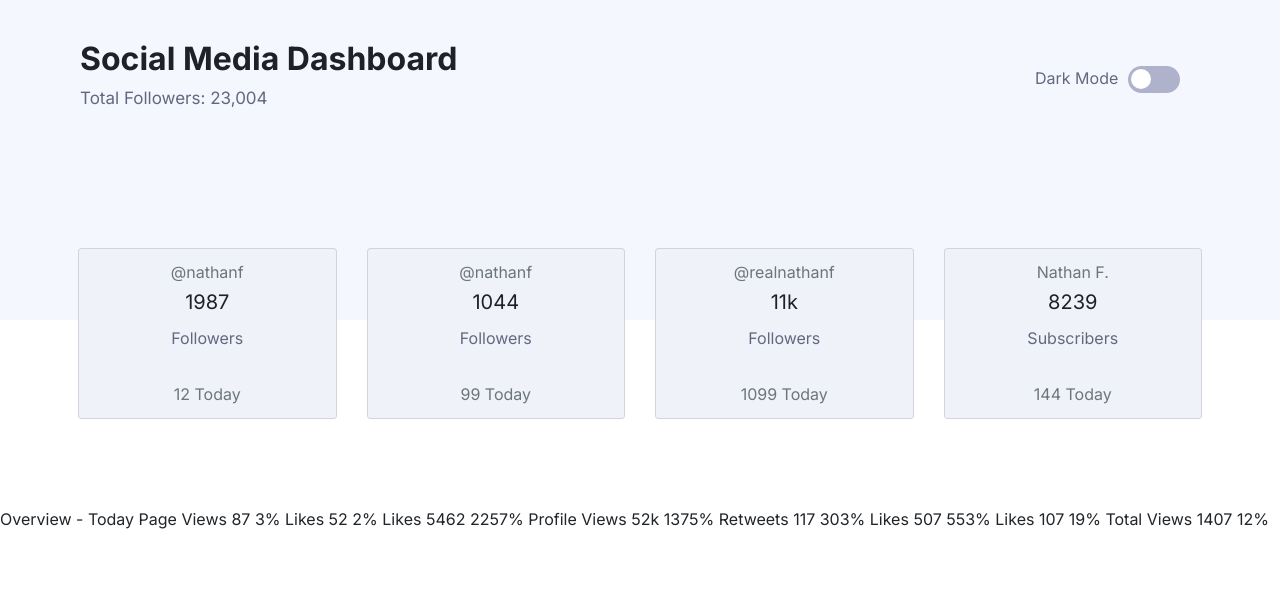
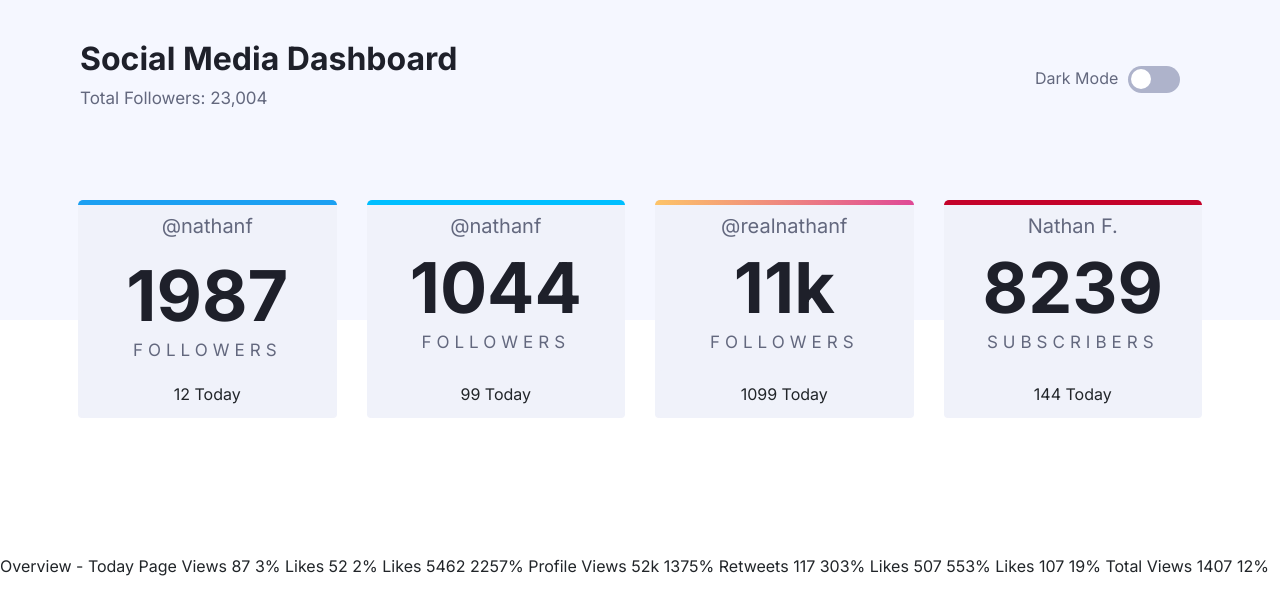
Before and after one commit to DevMushref/social-media-dashboard, a plain HTML site: page index.html in a window 1280 px wide. Drawn offline with nearby package versions, Linux system fonts and the light colour scheme.

Commit message:
Finished the top section "header and cards"

```diff
--- a/index.html
+++ b/index.html
@@ -34,44 +34,44 @@
     <div class="card-deck text-center">
       <div class="card">
         <div class="card-body">
-          <h6 class="card-subtitle mb-2 text-muted"> @nathanf </h6>
-          <h5 class="card-title"> 1987 </h5>
+          <h5 class="card-subtitle mb-3"> @nathanf </h5>
+          <h1 class="card-title"> 1987 </h1>
           <p class="card-text"> Followers </p>
         </div>
-        <div class="card-footer text-muted">
+        <div class="card-footer">
           12 Today
         </div>
       </div>
 
       <div class="card">
         <div class="card-body">
-          <h6 class="card-subtitle mb-2 text-muted"> @nathanf </h6>
-          <h5 class="card-title"> 1044 </h5>
+          <h5 class="card-subtitle mb-2"> @nathanf </h5>
+          <h1 class="card-title"> 1044 </h1>
           <p class="card-text"> Followers </p>
         </div>
-        <div class="card-footer text-muted">
+        <div class="card-footer">
           99 Today
         </div>
       </div>
 
       <div class="card">
         <div class="card-body">
-          <h6 class="card-subtitle mb-2 text-muted"> @realnathanf </h6>
-          <h5 class="card-title"> 11k </h5>
+          <h5 class="card-subtitle mb-2"> @realnathanf </h5>
+          <h1 class="card-title"> 11k </h1>
           <p class="card-text"> Followers </p>
         </div>
-        <div class="card-footer text-muted">
+        <div class="card-footer">
           1099 Today
         </div>
       </div>
 
       <div class="card">
         <div class="card-body">
-          <h6 class="card-subtitle mb-2 text-muted"> Nathan F. </h6>
-          <h5 class="card-title"> 8239 </h5>
+          <h5 class="card-subtitle mb-2"> Nathan F. </h5>
+          <h1 class="card-title"> 8239 </h1>
           <p class="card-text"> Subscribers </p>
         </div>
-        <div class="card-footer text-muted">
+        <div class="card-footer">
           144 Today
         </div>
       </div>
--- a/sass/cards.scss
+++ b/sass/cards.scss
@@ -1,12 +1,67 @@
 .fixed-cards {
     position: relative;
-    top: -5em;
-}
-
-.card {
-    background: var(--card-bg);
-    .card-footer {
+    top: -8em;
+    .card {
         background: var(--card-bg);
         border: none;
+        overflow: hidden;
+        position: relative;
+
+        &:before {
+            content: '';
+                position: absolute;
+                top: 0;
+                right: 0;
+                bottom: 0;
+                left: 0;
+                border-radius: 8px 8px 0 0;
+                background: $instagram;
+                height: 5px;
+        }
+
+        .card-title {
+            font-size: 70px;
+            font-weight: 700;
+        }
+        .card-subtitle {
+            color: var(--normal-text);
+        }
+        .card-text {
+            font-size: 17px;
+            font-weight: 400;
+            letter-spacing: 5px;
+            text-transform: uppercase;
+            line-height: 0;
+        }
+        .card-footer {
+            background: var(--card-bg);
+            border: none; // This disables the default border of "card footer" of bootstrap 4
+            border-radius: 8px;
+        }
+        &:nth-child(1) { // 1st Card
+            &:before {
+                content: '';
+                background: $facebook;
+            }
+        }
+        &:nth-child(2) { // 2nd Card
+            &:before {
+                content: '';
+                background: $twitter;
+            }
+        }
+        &:nth-child(3) { // 3rd Card
+
+            &:before {
+                content: '';
+                background: $instagram;
+            }
+        }
+        &:nth-child(4) { // 4th Card
+            &:before {
+                content: '';
+                background: $youtube;
+            }
+        }
     }
 }
--- a/sass/global/_dark.scss
+++ /dev/null
@@ -1,8 +0,0 @@
-// Dark mode
-html[data-theme='dark'] {
-    --bg-color: hsl(230, 17%, 14%); // BG color
-    --top-bg-pattern: hsl(232, 19%, 15%); // Top BG Pattern
-    --card-bg: hsl(228, 28%, 20%); // Card BG
-    --normal-text: hsl(228, 34%, 66%); // Text
-    --large-text: hsl(0, 0%, 100%); // Text
-}
--- a/sass/global/_light.scss
+++ b/sass/global/_mode.scss
@@ -7,3 +7,12 @@ html {
     --large-text: hsl(230, 17%, 14%); // Text
     --toggle: hsl(230, 22%, 74%); // Switcher
 }
+
+// Dark mode
+html[data-theme='dark'] {
+    --bg-color: hsl(230, 17%, 14%); // BG color
+    --top-bg-pattern: hsl(232, 19%, 15%); // Top BG Pattern
+    --card-bg: hsl(228, 28%, 20%); // Card BG
+    --normal-text: hsl(228, 34%, 66%); // Text
+    --large-text: hsl(0, 0%, 100%); // Text
+}
--- a/sass/header.scss
+++ b/sass/header.scss
@@ -9,7 +9,6 @@
                 font-size: 17px;
             }
         }
-
         #toggler {
             display: flex;
             margin: auto;
--- a/sass/main.scss
+++ b/sass/main.scss
@@ -1,6 +1,5 @@
 // Theming
-@import './global/light';
-@import './global/dark';
+@import './global/mode';
 @import './global/font';
 
 // Primary colors:
@@ -8,10 +7,10 @@
 $lime-green: hsl(163, 72%, 41%);
 $bright-red: hsl(356, 69%, 56%);
 
-$facebook: hsl(195, 100%, 50%);
-$twitter: hsl(203, 89%, 53%);
-$instagram: linear-gradient(to bottom, hsl(37, 97%, 70%), hsl(329, 70%, 58%));
-$youTube: hsl(348, 97%, 39%);
+$facebook: hsl(203, 89%, 53%);
+$twitter: hsl(195, 100%, 50%);
+$instagram: linear-gradient(to right, hsl(37, 97%, 70%), hsl(329, 70%, 58%));
+$youtube: hsl(348, 97%, 39%);
 
 // This is the "transiion" that was created in the Javascript code in index.html file.
 html.transition,
```
Also changed, not shown: sass/css/main.css, 1 other file.
